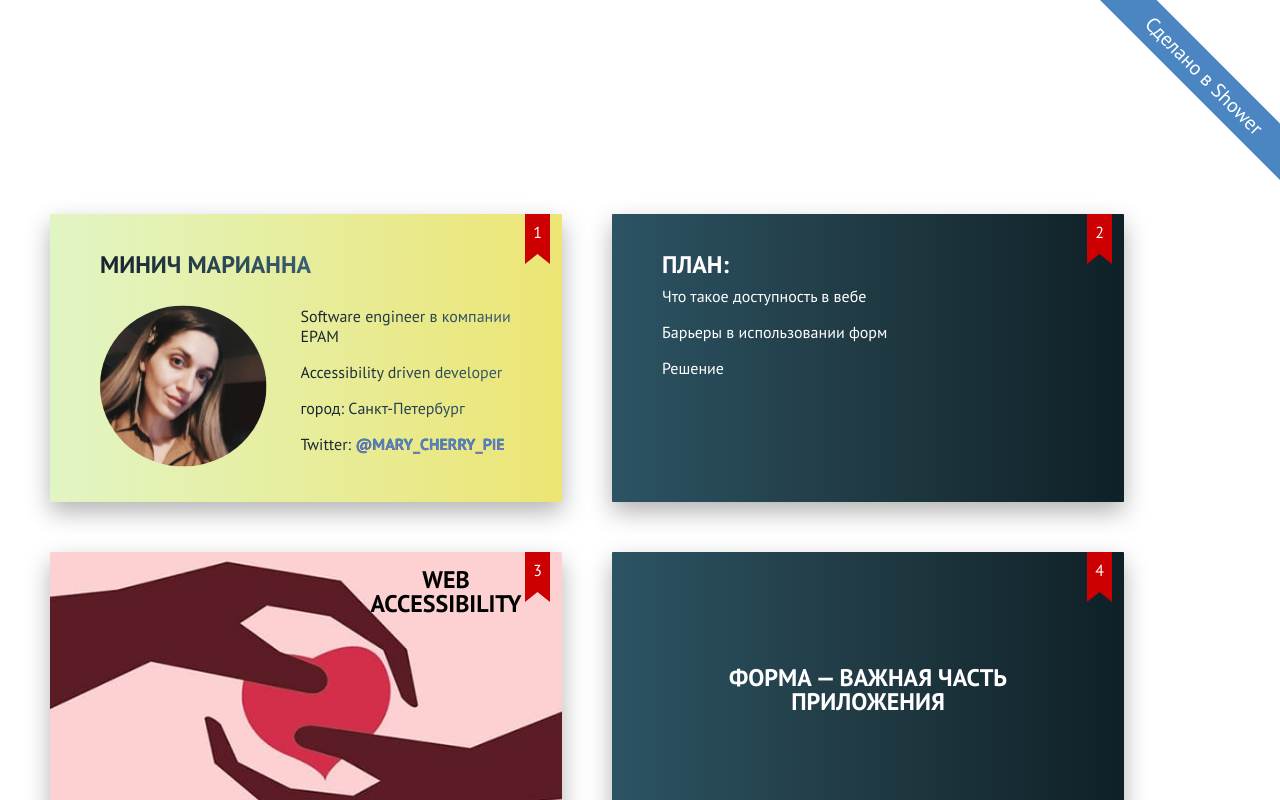
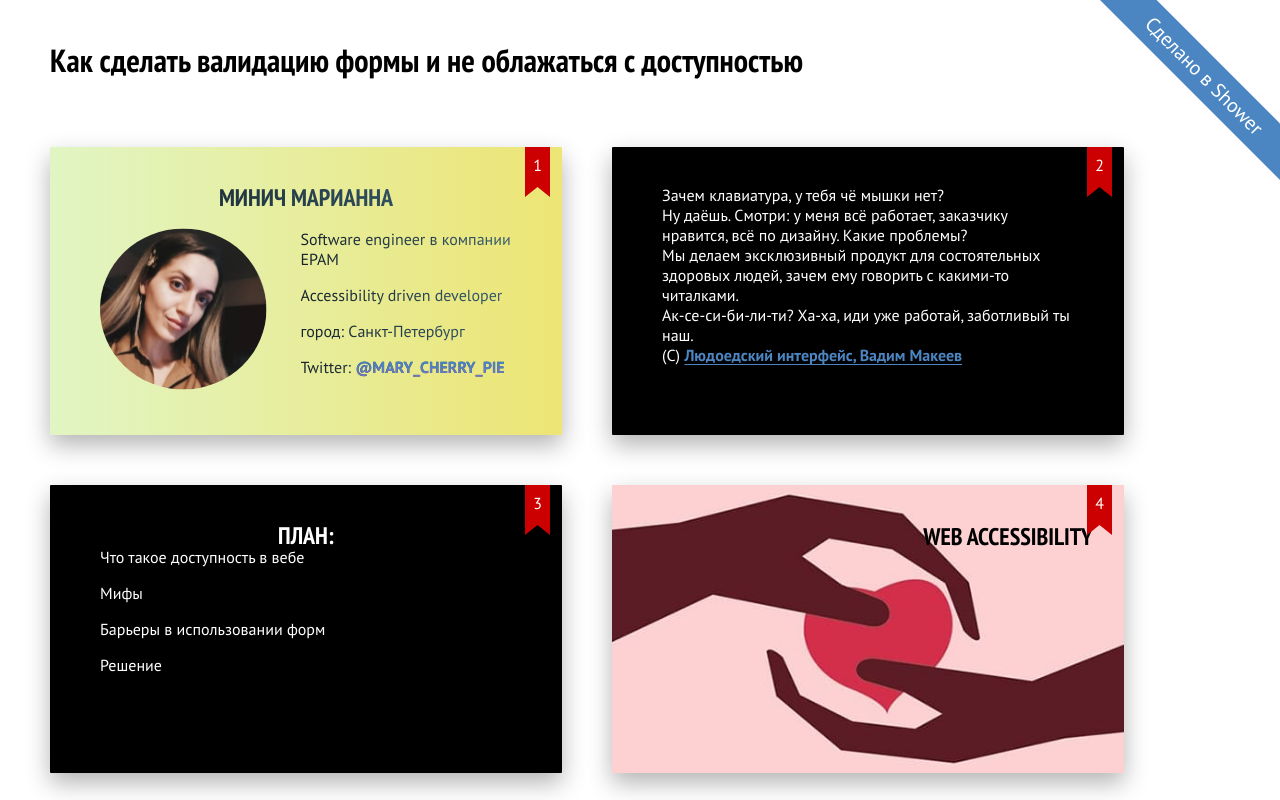
Before and after one commit to MariannaSpb/accessibility-validation, a website: page index.html in a window 1280 px wide. Shown: the top 800 px of the page. Drawn offline with Linux system fonts and the light colour scheme; files whose address does not match are found by name.

Commit message:
add slides

```diff
--- a/index.html
+++ b/index.html
@@ -6,11 +6,6 @@
     <meta name="viewport" content="width=device-width, initial-scale=1">
     <link rel="stylesheet" href="node_modules/@shower/ribbon/styles/styles.css">
     <link rel="stylesheet" href="style.css">
-    <!-- <style>
-        .shower {
-            --slide-ratio: calc(16 / 9);
-        }
-    </style> -->
 </head>
 <body class="shower list">
 
@@ -36,22 +31,26 @@
         </div>
     </section>
     <section class="slide">
+        <p>Зачем клавиатура, у тебя чё мышки нет? <br>
+            Ну даёшь. Смотри: у меня всё работает, заказчику нравится, всё по дизайну.
+            Какие проблемы?<br>
+
+            Мы делаем эксклюзивный продукт для состоятельных здоровых людей, зачем ему говорить с какими-то читалками.<br>
+            Ак-се-си-би-ли-ти? Ха-ха, иди уже работай, заботливый ты наш. <br>
+            (С) <a href="https://www.youtube.com/watch?v=ssJsjGZE2sc">Людоедский интерфейс, Вадим Макеев</a>
+            </p>
+    </section>
+    <section class="slide">
         <h2>план:</h2>
         <p>Что такое доступность в вебе</p>
+        <p>Мифы</p>
         <p>Барьеры в использовании форм</p>
         <p>Решение</p>
     </section>
     <section class="slide bg" style="background-image: url(images/img-721-1571554782.jpeg)">
         <h2  class="center left">Web Accessibility</h2>
         <div class="description">
-            <!-- <img src="images/pngwing.com.png" width="400" height="450" alt="картинка с сивмоликой разного рода физических ограничений"> -->
-            <!-- <img src="images/img-721-1571554782.jpeg" width="400" height="450" alt="картинка с сивмоликой разного рода физических ограничений"> -->
-
         </div>
-    <!-- <p>Web - для всех</p> -->
-        <!-- <div class="description">
-            <img src="images/Accessibiilty.png" width="800" height="450" alt="картинка с сивмоликой разного рода физических ограничений">
-        </div> -->
     </section>
     <section class="slide">
         <h2 class="center">Форма&nbsp;&mdash; важная часть приложения</h2>
@@ -79,13 +78,13 @@
             <img src="images/required-bad.png" width="800" height="400" alt="форма без указания обязательных полей">
         </div> -->
     </section>
-    <!-- <section class="slide">
-        <h2> Fix it! </h2>
-        <div class="description flex">
+    <section class="slide">
+        <h2> Решение: </h2>
+        <!-- <div class="description flex">
             <img src="images/required.png" width="400" height="200" alt="форма с указанием обязательных полей">
             <p>Или <strong>"required"</strong> /</br> <strong>"aria-required" = true</strong> в HTML</p>
-        </div>
-    </section> -->
+        </div> -->
+    </section>
     <section class="slide">
         <h2 class="center">Placeholder is not a &lt;label&gt;</h2>
         <!-- <h2>Bug №2: Отсутствие видимых меток к полям</h2>
@@ -94,12 +93,12 @@
         </div>
         <p>Placeholder is not a label </p> -->
     </section>
-    <!-- <section class="slide">
-        <h2> Fix it! </h2>
-        <div class="description">
+    <section class="slide">
+        <h2> Решение: </h2>
+        <!-- <div class="description">
             <img src="images/label.png" width="800" height="400" alt="форма с подписями к полям">
-        </div>
-    </section> -->
+        </div> -->
+    </section>
     <section class="slide">
         <h2 class="center"> Недоступные сообщения об ошибках</h2>
         <!-- <h2> Bug №3: Недоступные сообщения об ошибках</h2>  -->
@@ -110,12 +109,12 @@
     <section class="slide">
         <h2 class="center">Aria-live = "polite"</h2>
     </section>
-    <!-- <section class="slide code">
-        <h2>Решение: </h2>
-        <div class="description">
-            <img class="code-img" src="images/error2.png" width="980" height="300" alt="">
-        </div>
-    </section> -->
+    <section class="slide">
+        <h2> Решение: </h2>
+        <!-- <div class="description">
+            <img src="images/label.png" width="800" height="400" alt="форма с подписями к полям">
+        </div> -->
+    </section>
     <section class="slide winner">
         <h2>Congradulations! <br> Your form has available validation</h2>
         <div class="description top">
--- a/style.css
+++ b/style.css
@@ -38,6 +38,7 @@ p, li {
     font-weight: 300;
     --color-white: #fff;
     --color-yellow: #fcee0a;
+    --color-black: #000;
     /* --color-blue: #02d8f3; */
     --color-red: #CC0200;
 }
@@ -53,17 +54,6 @@ p, li {
     text-shadow: none;
 }
 
-.slide h2, .caption h1 {
-    display: inline-block;
-    font-family: "PT Sans", sans-serif;
-    /* 'IBM Plex Sans Thai Looped', sans-serif; */
-    font-size: 48px;
-    font-weight: 700;
-    text-transform: uppercase;
-    margin: 0;
-    color: var(--color-white);
-    text-align: center;
-}
 
 .content {
     grid-template-columns: 1fr 1fr;
@@ -82,6 +72,12 @@ ul li {
 }
 .slide h2 {
     margin-bottom: 20px;
+    font-size: 48px;
+    font-weight: 700;
+    text-transform: uppercase;
+    margin: 0;
+    color: var(--color-white);
+    text-align: center;
 }
 
 .content img {
@@ -141,9 +137,10 @@ ul li {
 
 
 .slide {
-    background: #0F2027;  /* fallback for old browsers */
-    background: -webkit-linear-gradient(to right, #2C5364, #203A43, #0F2027);  /* Chrome 10-25, Safari 5.1-6 */
-    background: linear-gradient(to right, #2C5364, #203A43, #0F2027); /* W3C, IE 10+/ Edge, Firefox 16+, Chrome 26+, Opera 12+, Safari 7+ */
+    background: var(--color-black);
+    /* background: #0F2027;  fallback for old browsers */
+    /* background: -webkit-linear-gradient(to right, #2C5364, #203A43, #0F2027);  Chrome 10-25, Safari 5.1-6 */
+    /* background: linear-gradient(to right, #2C5364, #203A43, #0F2027); W3C, IE 10+/ Edge, Firefox 16+, Chrome 26+, Opera 12+, Safari 7+ */
 }
 
 .slide.last{
```
